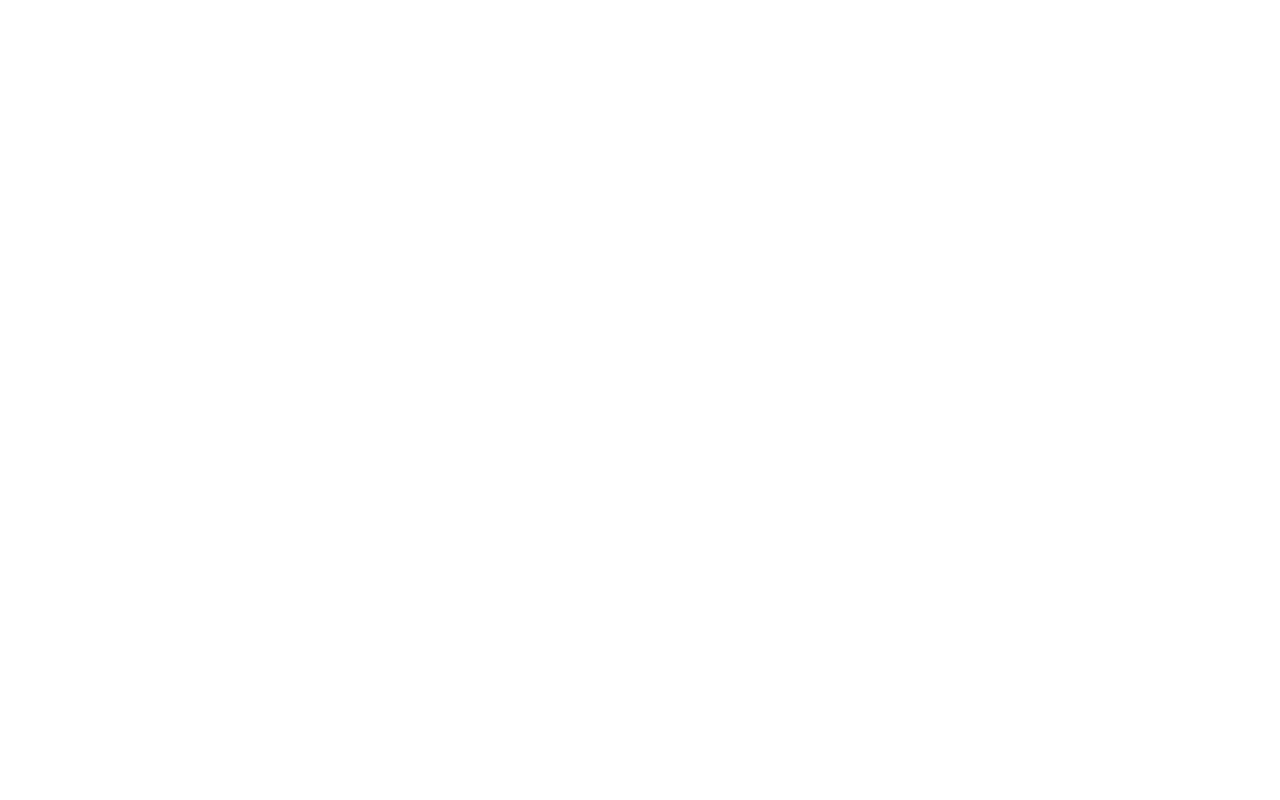
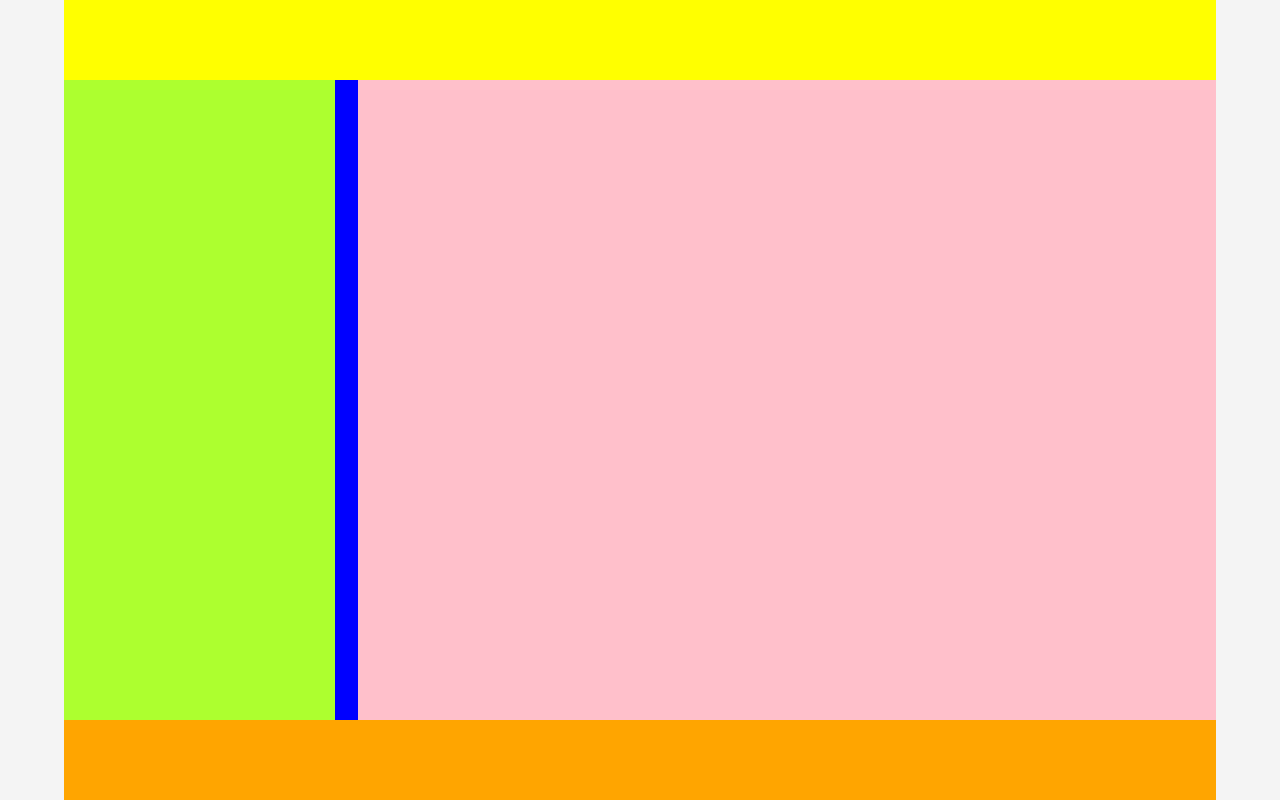
Before and after one commit to siouxweb-art/Proyecto_1, a plain HTML site: page index.html in a window 1280 px wide. Drawn offline with Linux system fonts and the light colour scheme; a web font is replaced by a local one.

Commit message:
1º cambio
edición general css

```diff
--- a/index.html
+++ b/index.html
@@ -7,6 +7,12 @@
     <title>Proyecto-1</title>
 </head>
 <body>
+    <header></header>
+    <main>
+        <aside></aside>
+        <section></section>
+    </main>
+    <footer></footer>
 
 </body>
 </html>
--- a/style.css
+++ b/style.css
@@ -1,5 +1,109 @@
+
+@import url('https://fonts.googleapis.com/css2?family=Arsenal+SC:ital,wght@0,400;0,700;1,400;1,700&display=swap');
+
+@import url('https://fonts.googleapis.com/css2?family=Arsenal+SC:ital,wght@0,400;0,700;1,400;1,700&family=Raleway:ital,wght@0,100..900;1,100..900&display=swap');
+
+
+
 *{
     padding: 0;
     margin: 0;
     box-sizing: border-box;
 }
+
+h1{
+    font-family: 'Arsenal SC', sans-serif;
+    font-size: 64px;
+}
+
+h2{
+    font-family: 'Arsenal SC', sans-serif;
+}
+
+h3{
+    font-family: 'Arsenal SC', sans-serif;
+}
+
+p{
+font-family: 'Raleway', sans-serif;
+}
+
+:root{
+    --font-color: #060606;
+    --at-color: rgb(255, 186, 59);
+    --spacing: 20px;
+    --border-ppal: 2px solid #060606;
+    --background: #f4f4f4;
+
+}
+
+body{
+    width: 100%;
+    height: 100vh;
+    background-color: var(--background);
+
+}
+
+/*cabecera*/
+
+header{
+    width: 90%;
+    height: 10vh;
+    background-color: yellow;
+    display: flex;
+    flex-direction: row;
+    justify-content: space-evenly;
+    margin: auto;
+}
+
+/*main*/
+main{
+    width: 90%;
+    height: 80vh;
+    background-color: blue;
+    display: grid;
+    margin: auto;
+    grid-template-columns: repeat(8, 1fr);
+    grid-template-rows: auto-fit;
+    gap: 2%;
+}
+
+aside{
+background-color: greenyellow;
+grid-column: 1/3;
+}
+
+section{
+    background-color: pink;
+    grid-column: 3/9;
+}
+
+/*pie de página*/
+footer{
+    width: 90%;
+    height: 10vh;
+    background-color: orange;
+    display: flex;
+    margin: auto;
+}
+
+/*móvil*/
+
+@media screen and (max-width: 375px){
+    main{
+        grid-template-columns: repeat(2, 1fr);
+        grid-template-rows: auto-fit;
+    }
+    aside{
+        grid-column: 1/3;
+        grid-row: 1/4;
+    }
+    section{
+        grid-column: 1/3;
+        grid-row: 4/8;
+    }
+}
+
+@media screen and (min-width: 376px and max-width: 768px){
+
+}
```
